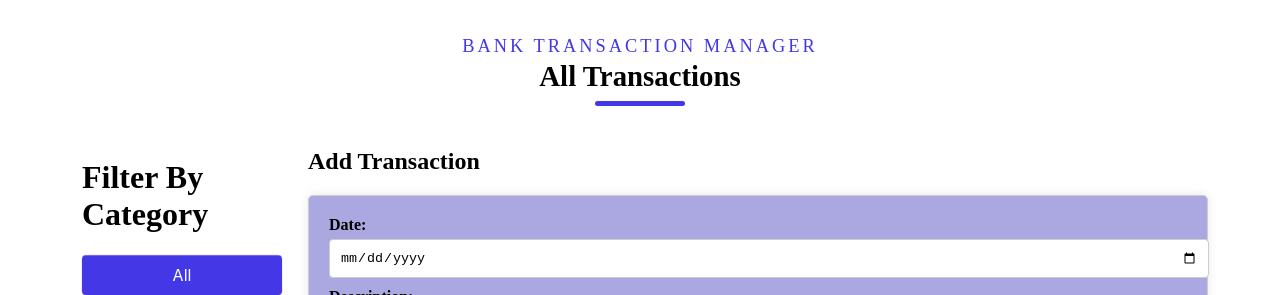
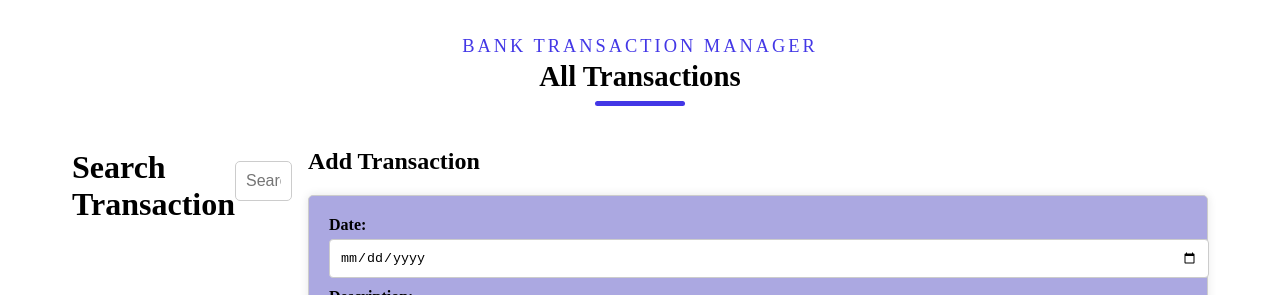
Before and after one commit to mgkEdits/IP01-Code-Challenge-Bank-of-Flatiron, a React (Create React App) app in the folder bank-of-flatiron/: page / in a window 1280 px wide. Shown: the top 295 px of the page. Built offline with nearby package versions, Linux system fonts and the light colour scheme; no server answers.

Commit message:
searchTransaction

```diff
--- a/bank-of-flatiron/src/App.js
+++ b/bank-of-flatiron/src/App.js
@@ -2,13 +2,13 @@ import React, { useState, useEffect } from "react";
 import TransactionTable from "./TransactionTable"; // Import the TransactionTable component
 import TransactionFilter from "./TransactionFilter"; // Import the TransactionFilter component
 import AddTransaction from "./AddTransaction"; // Import the AddTransaction component
-
+import SearchBar from "./SearchBar";
 
 function App() {
   // Define state to store the transaction data
   const [transactionRecords, setTransactionRecords] = useState([]);
   const [filteredCategory, setFilteredCategory] = useState("All");
-
+  const [searchFilteredTTransactions, setSearchFilteredTTransactions] = useState([]);
 
   useEffect(() => {
     // Send a fetch request to the API and set the transactionRecords state
@@ -16,6 +16,7 @@ function App() {
       .then((response) => response.json())
       .then((data) => {
         setTransactionRecords(data);
+        setSearchFilteredTTransactions(data); // Initialize searchFilteredTTansactions with all transactions
       })
       .catch((error) => {
         console.error("Error fetching data from the API:", error);
@@ -56,6 +57,14 @@ function App() {
       });
   };
 
+  const handleSearch = (searchText) => {
+    // Filter transactions based on the search text
+    const filtered = transactionRecords.filter((transaction) =>
+      transaction.description.toLowerCase().includes(searchText.toLowerCase())
+    );
+    setSearchFilteredTTransactions(filtered);
+  };
+
   return (
     <div className="container" >
       <div className="section-header">
@@ -67,6 +76,7 @@ function App() {
       <div className="cards">
         <div className = "container grid-2">
           <div className = "column-1">
+          <SearchBar onSearch={handleSearch} />
           <TransactionFilter transactionCategory={filteredCategory} onCategorySelect={handleCategorySelect} />
           </div>
           <div className="column-2">
--- /dev/null
+++ b/bank-of-flatiron/src/SearchBar.js
@@ -0,0 +1,27 @@
+import React, { useState } from "react";
+
+function SearchBar({ onSearch }) {
+  const [searchText, setSearchText] = useState("");
+
+  const handleSearchChange = (event) => {
+    const textInput = event.target.value;
+    setSearchText(textInput);
+    onSearch(textInput);
+  };
+
+  return (
+    <div className="search-bar">
+      <h1>Search Transaction</h1>
+      <br/>
+
+      <input
+        type="text"
+        placeholder="Search by description"
+        value={searchText}
+        onChange={handleSearchChange}
+      />
+    </div>
+  );
+}
+
+export default SearchBar;
--- a/bank-of-flatiron/src/index.css
+++ b/bank-of-flatiron/src/index.css
@@ -277,3 +277,20 @@ button {
 button:hover {
   background-color: #0056b3;
 }
+
+
+/* SearchBar Component */
+.search-bar {
+  margin-bottom: 20px;
+  display: flex;
+  align-items: center;
+}
+
+.search-bar input {
+  width: 100%;
+  padding: 10px;
+  border: 1px solid #ccc;
+  border-radius: 5px;
+  outline: none;
+  font-size: 16px;
+}
```
